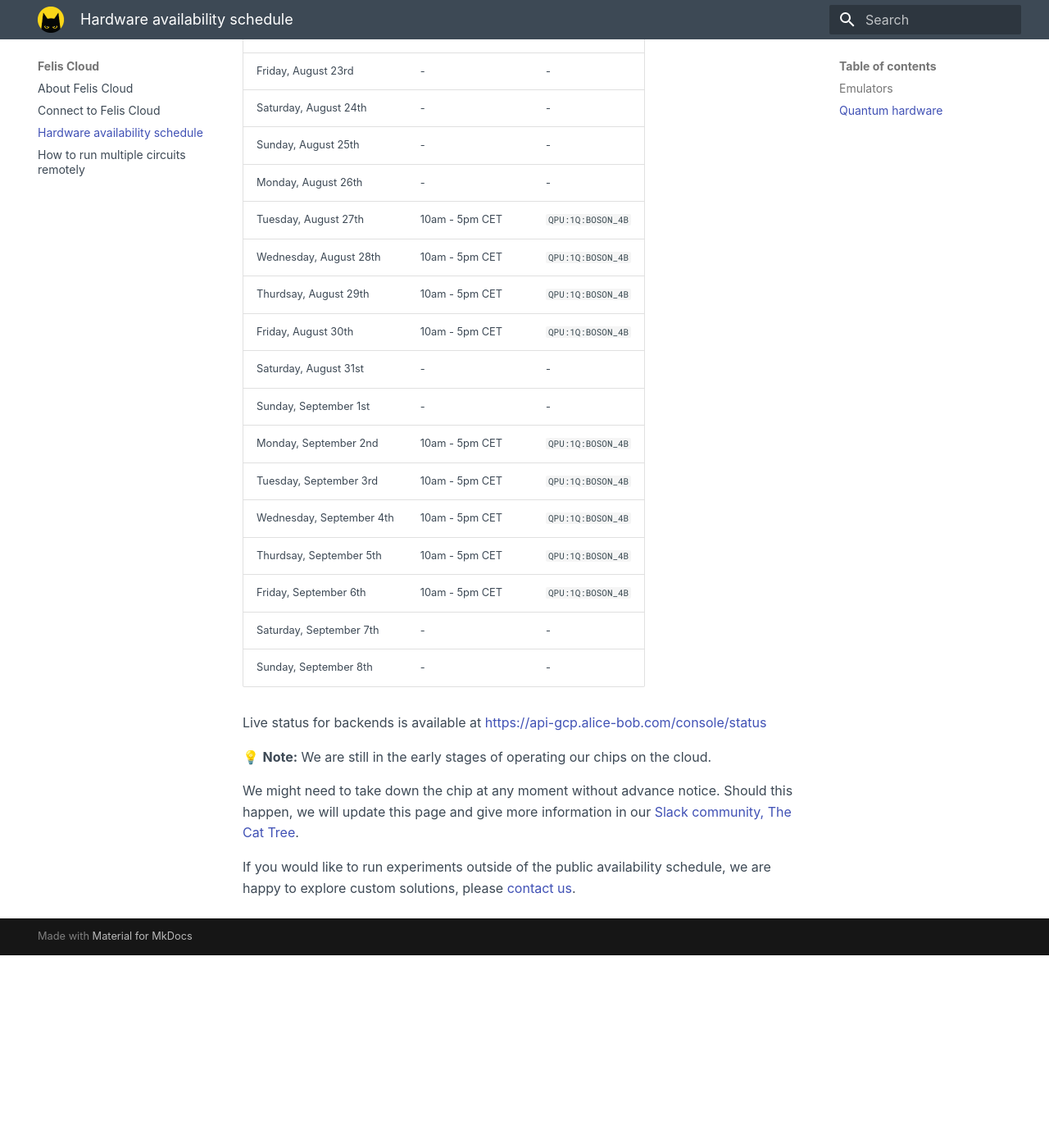
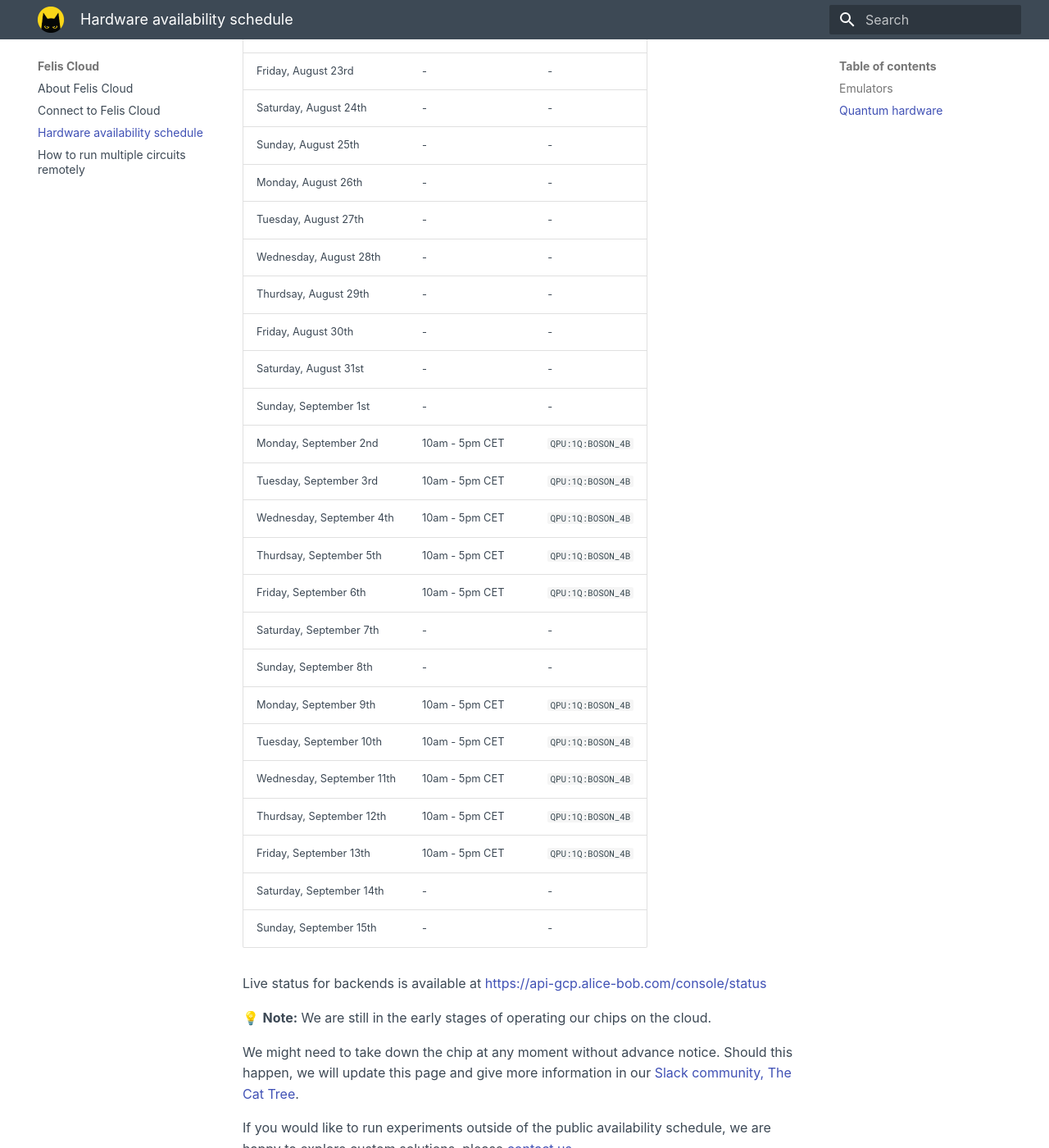
Before and after one commit to Alice-Bob-SW/felis, an MkDocs documentation site: the page built from docs/felis_cloud/hardware_availability_schedule.md, in a window 1280 px wide and 1400 px high, scrolled down 559 px. Shown: the whole window at 82% size. Built offline with MkDocs 1.6.1 and Material for MkDocs 9.7.7, drawn with Linux system fonts in a browser that asks for light colours; before the commit the page ends 1724 px from its top, so only the background shows below that.

Commit message:
Update hardware_availability_schedule.md

```diff
--- a/docs/felis_cloud/hardware_availability_schedule.md
+++ b/docs/felis_cloud/hardware_availability_schedule.md
@@ -29,6 +29,13 @@
 | Friday, September 6th | 10am - 5pm CET | `QPU:1Q:BOSON_4B` |
 | Saturday, September 7th | - | - |
 | Sunday, September 8th | - | - |
+| Monday, September 9th | 10am - 5pm CET | `QPU:1Q:BOSON_4B` |
+| Tuesday, September 10th | 10am - 5pm CET | `QPU:1Q:BOSON_4B` |
+| Wednesday, September 11th | 10am - 5pm CET | `QPU:1Q:BOSON_4B` |
+| Thurdsay, September 12th | 10am - 5pm CET | `QPU:1Q:BOSON_4B` |
+| Friday, September 13th | 10am - 5pm CET | `QPU:1Q:BOSON_4B` |
+| Saturday, September 14th | - | - |
+| Sunday, September 15th | - | - |
 
 Live status for backends is available at [https://api-gcp.alice-bob.com/console/status](https://api-gcp.alice-bob.com/console/status)
 
```
Also changed, not shown: other parts of docs/felis_cloud/hardware_availability_schedule.md (+4 -4 lines).
